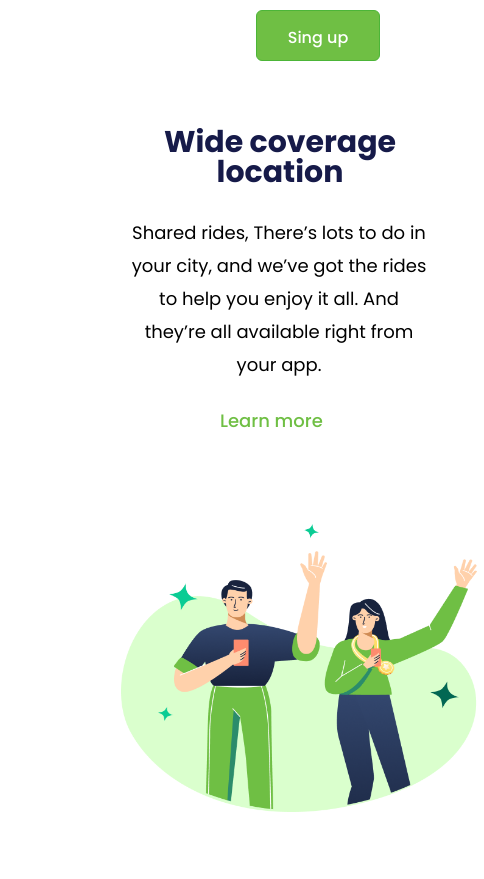
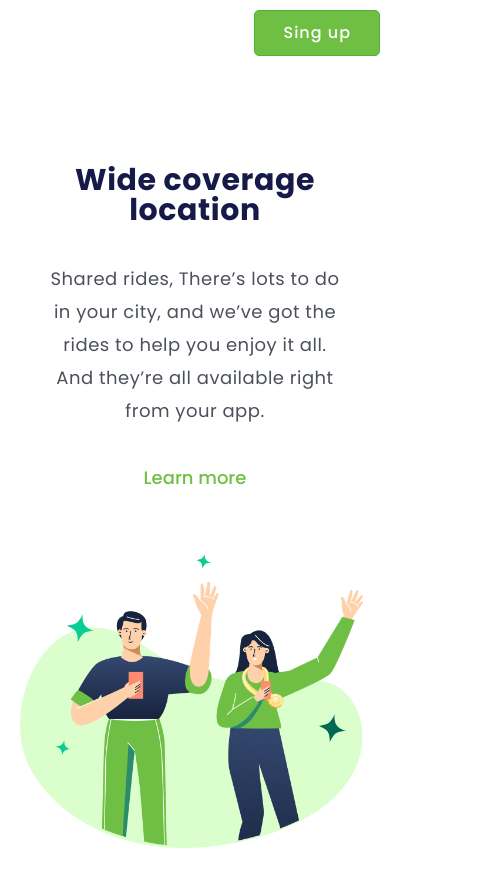
Before and after one commit to Higorreis/Congratulation-You-Get, a plain HTML site: page index.html in a window 390 px wide. Shown: the whole page, 484 px wide, since content can reach past the window. Drawn offline with Linux system fonts and the light colour scheme.

Commit message:
Atualizando Responsividade

```diff
--- a/index.html
+++ b/index.html
@@ -15,6 +15,7 @@
 </head>
 
 <body>
+    <div class="container">
         <header class="header">
             <nav class="nav">
                 <a href="">Products</a>
@@ -37,6 +38,7 @@
                 <a href="">Learn more</a>
             </article>
         </section>
+    </div>
 </body>
 <script>
     let botao = document.querySelector('.button')
@@ -46,4 +48,5 @@
         nav.classList.toggle('ativo')
     })
 </script>
+
 </html>
--- a/style.css
+++ b/style.css
@@ -4,67 +4,67 @@
     box-sizing: border-box;
     font-family: 'poppins', sans-serif;
 }
-
+.container{
+    width: 100vw;
+    height: 100vh;
+}
 .header{
     display: flex;
+    gap: 32px;
     margin-top: 32px;
     margin-left: 42px;
     align-items: center;
 }
-.nav a{
+.header .nav a{
     margin-right: 32px;
     text-decoration: none;
+    font-weight: 400;
     font-size: 14px;
-    font-weight:400;
-    line-height: 21px;
+    line-height: 100%;
     text-align: center;
     color: #17233D;
 }
-.button button{
-    width: 124px;
-    height: 51px;
-    padding: 14px 28px 14px 28px;
-    border-radius: 6px;
-    border: 1px solid #4CB538 ;
+.header .nav a:last-child{
+    margin-right: 0px;
+}
+button{
+    padding: 14px 28px;
+    border: 1px solid #4CB538;
     background: #6FBF44;
+    color: #FFFFFF;
+    font-weight: 500;
     font-size: 16px;
-    font-weight: 500;
-    color: #ffffff;
+    line-height: 100%;
+    letter-spacing: 1px;
+    border-radius: 5px;
     cursor: pointer;
-
+}
+button:hover{
+    opacity: 0.8;
 }
 .section{
     display: flex;
-    gap: 84.98px;
 }
-.image-logo img{
-    width: 595.18px;
-    height: 500px;
-    margin-top: 163px;
-    margin-left: 121px;
-    margin-bottom: 102px;
+.section .article{
+    margin: 259px 57px 114px 0;
 }
-
-.article h1{
+.section .article h1{
     width: 582px;
-    height: 164px;
-    margin-top: 259px;
-    margin-right: 57px;
+    font-weight: 700;
     font-size: 62px;
-    font-weight: 700;
     line-height: 82px;
+    letter-spacing: 0.6px;
     color: #161A49;
-
 }
-.article p{
+.section .article p{
     width: 493px;
-    height: 99px;
-    font-size:18px;
     font-weight: 400;
+    font-size: 18px;
     line-height: 33px;
+    letter-spacing: 0.5px;
+    color: #4B505A;
     margin-top: 47px;
     margin-bottom: 55px;
-    margin-right: 146px;
 }
 .article a{
     font-size: 18px;
@@ -72,60 +72,61 @@
     text-decoration: none;
     color: #6FBF44;
 }
-@media screen and (max-width: 560px){
-
-
-    .button{
-        display: block;
+.section .image-logo img{
+    position: relative;
+    margin: 163px 85px 102px 121px;
+}
+@media screen and (max-width:820px) {
+    .header .nav{
+        display: none;
+    }
+    button{
         position: absolute;
+        right: 10px;
         top: 10px;
-        right: 10px;
     }
-
     .section{
         display: flex;
         flex-direction: column-reverse;
     }
-
-    .article h1{
-        font-size: 30px;
-        font-weight: 700;
-        line-height: 30px;
-        width: 278px;
-        height: 60px;
-        text-align: center;
-        margin: 45px 141px 29px 141px;
-    }
-    .article p{
-        font-size: 18px;
-        font-weight:400;
-        line-height: 33px;
-        width: 304px;
-        height: 165px;
-        text-align: center;
-        margin: 0 129px 26px 127px;
-    }
-    .article a{
-        text-align:center;
-        margin: 0 22px 13px 220px ;
-    }
-    .image-logo img{
-        text-align: center;
-        align-items: center;
-        width: 362.96px;
-        height: 288px;
-        margin-top: 5px;
-        margin-bottom: 60px;
-    }
-    .nav{
-        display: flex;
-        overflow: hidden;
-        margin-top: 50px;
-        max-height: 0;
-        transition: max-height 0.3s ease-in-out;
-    }
-    .nav.ativo{
-        max-height: 25px;
-    }
+    .section .article{
+        position: static;
+        max-width: 75%;
+        margin: 133px auto 43px;
+        padding: 0;
+        justify-items: center;
 
     }
+    .section .article h1{
+        width: auto;
+        font-weight: 700;
+        font-size: 30px;
+        line-height: 30px;
+        text-align: center;
+    }
+    .section .article p{
+        width: auto;
+        font-weight: 400;
+        font-size: 18px;
+        line-height: 33px;
+        text-align: center;
+        margin: 0;
+        padding: 37px 0;
+    }
+    .section .image-logo{
+        margin: 0 auto;
+    }
+    .section .image-logo img{
+        position: static;
+        margin: 0 auto;
+        max-width: 100%;
+        height: 100%;
+        padding: 20px;
+    }
+}
+@media screen and (max-width:380) {
+    .section .article{
+        position: static;
+        margin: 0;
+    }
+}
```
Lines whose indentation alone changed are shown as unchanged.
